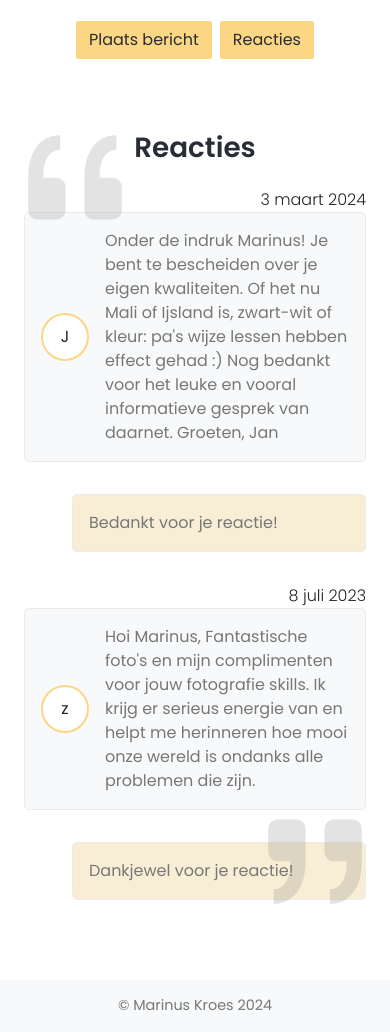
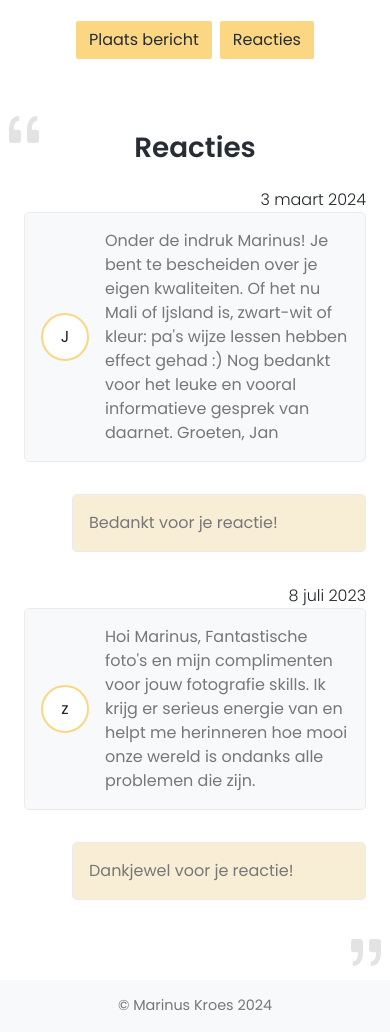
Before and after one commit to DevAl0t/deval0t.github.io, a website: page gastenboek.html in a window 390 px wide. Shown: the part 505-1537 px from the top of the page. Drawn offline with nearby package versions, Linux system fonts and the light colour scheme.

Commit message:
Update gastenboek qoutes

```diff
--- a/assets/scss/_guestbook.scss
+++ b/assets/scss/_guestbook.scss
@@ -22,7 +22,6 @@
 
 
             @media only screen and (max-width: 992px) {
-
                 height: auto;
                 object-fit: contain;
 
@@ -45,7 +44,23 @@
         left: 0%;
         transform: translateX(0%);
         opacity: .2;
-    }
+
+        svg{
+            width:6rem;
+            height:6rem;
+        }
+
+        @media only screen and (max-width: 992px) {
+
+            svg{
+                width:3rem;
+                height:3rem;
+            }
+
+            }
+
+        }
+
 
     .quote-close{
         position: absolute;
@@ -53,9 +68,28 @@
         right: 0%;
         transform: translateX(0%) rotate(180deg);
         opacity: .2;
+
+        svg{
+            width:6rem;
+            height:6rem;
+        }
+
+
+        @media only screen and (max-width: 992px) {
+
+            svg{
+                width:3rem;
+                height:3rem;
+                margin-top:-4rem;
+            }
+
+        }
+
     }
 
- .guestbook-messages{
+
+
+    .guestbook-messages{
     width: 100%;
 
     h2{
@@ -111,4 +145,4 @@
         }
     }
 
- }
+}
--- a/gastenboek.html
+++ b/gastenboek.html
@@ -9,8 +9,7 @@
     <link rel="stylesheet" href="./src/css/style.min.css">
     <title>Marinus Kroes - Een foto portfolio</title>
 </head>
-<div>
-
+   <body>
     <nav class="navbar navbar-expand-lg navbar-light bg-light kroes-custom-navbar">
 
         <div class="container">
@@ -59,11 +58,10 @@
         <div class="row">
 
             <div class="col-lg-6 position-relative guestbook-hero-wrap">
-              <img src="./hero-gastenboek.jpg" class="img-fluid guestbook-hero-image">
+              <img src="./hero-gastenboek.jpg" alt="" class="img-fluid guestbook-hero-image">
             </div>
 
             <div class="col-lg-6 d-flex flex-column align-items-center justify-content-center mt-lg-0 mt-5 mb-lg-0 mb-5">
-
                 <h1 class="display-6 text-primary mb-4">Gastenboek</h1>
 
                 <p class="fst-italic fw-normal fs-6 mb-0">Neem even de tijd om indrukken en opmerkingen te delen.</p>
@@ -73,7 +71,6 @@
                   <a href="#" class="btn btn-secondary btn3 text-primary me-2" data-bs-toggle="modal" data-bs-target="#guestbookModal">Plaats bericht</a>
                   <a href="#reacties" class="btn btn-secondary btn3 text-primary">Reacties</a>
                 </div>
-
             </div>
 
           </div>
@@ -193,8 +190,8 @@
                 <input type="email" class="form-control mt-3" id="floatingInput" placeholder="E-mailadres">
                 <label for="floatingInput">E-mailadres</label>
               </div>
+            </div>
 
-            </div>
             <div class="modal-footer">
               <button type="button" class="btn btn3 btn-secondary text-black" data-bs-dismiss="modal">Sluit</button>
               <button type="button" class="btn btn3 btn-secondary">Verstuur</button>
@@ -209,3 +206,5 @@
 
 <script src="https://cdnjs.cloudflare.com/ajax/libs/bootstrap/5.3.3/js/bootstrap.min.js" integrity="sha512-ykZ1QQr0Jy/4ZkvKuqWn4iF3lqPZyij9iRv6sGqLRdTPkY69YX6+7wvVGmsdBbiIfN/8OdsI7HABjvEok6ZopQ==" crossorigin="anonymous" referrerpolicy="no-referrer"></script>
 <script src="./src/js/script.min.js"></script>
+</body>
+</html>
```
Also changed, not shown: contact.html (+2 -2 lines), src/css/style.min.css.
